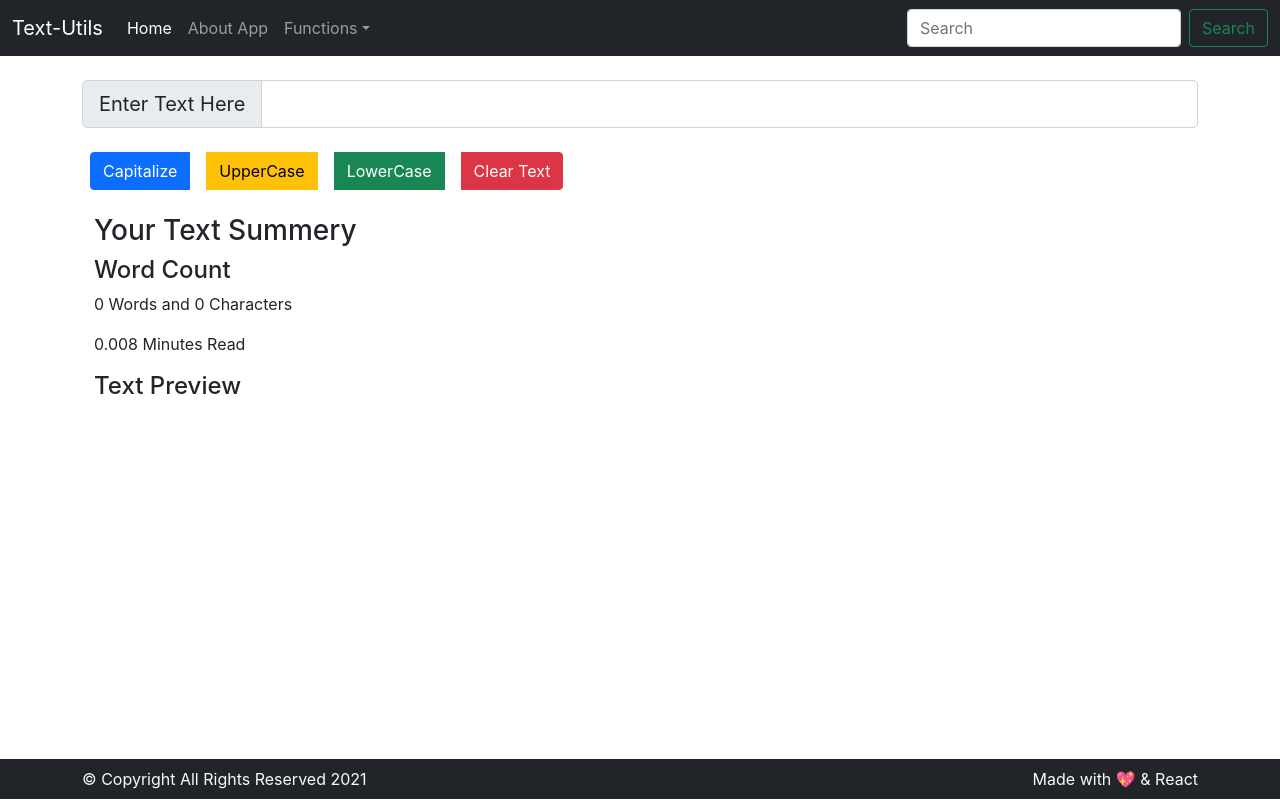
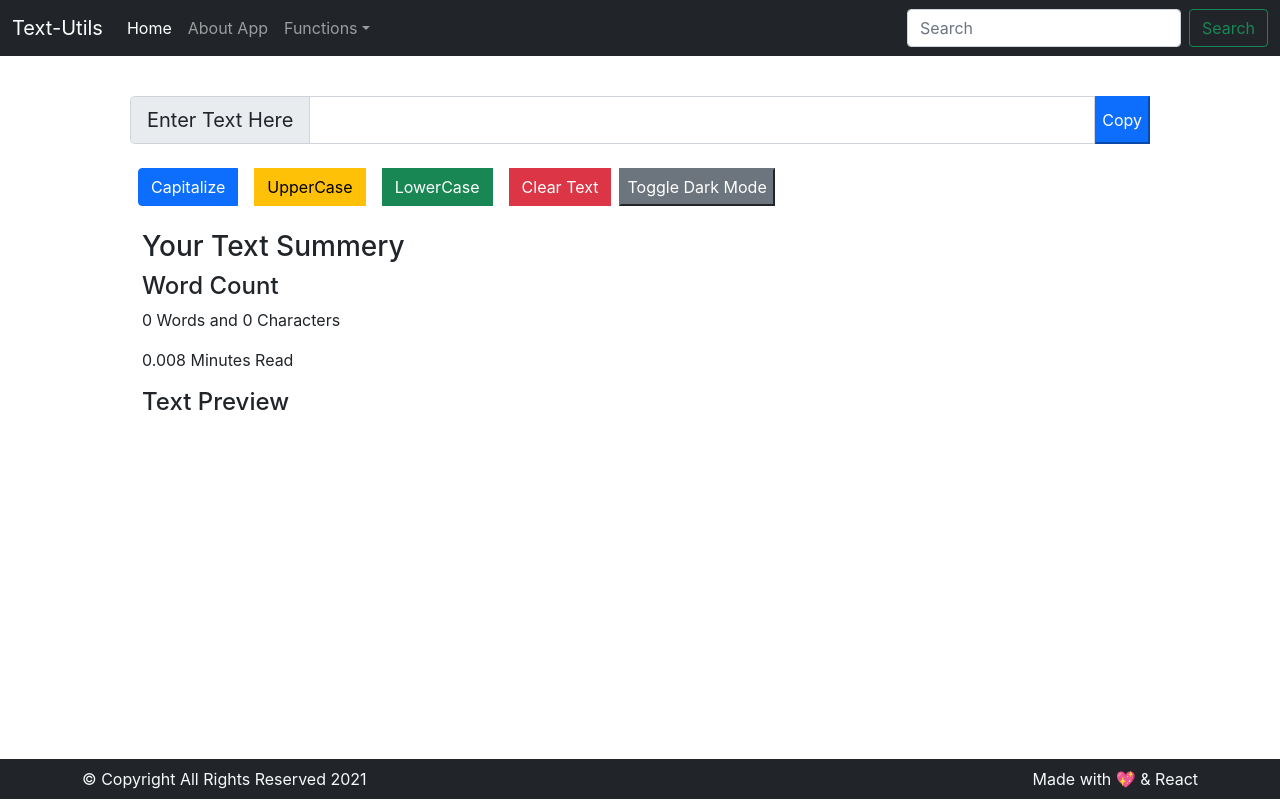
Before and after one commit to prathamesh-dukare/Text-Utils, a React (Create React App) app: page / in a window 1280 px wide. Built offline with nearby package versions, Linux system fonts and the light colour scheme.

Commit message:
Added Dark Mod

```diff
--- a/src/components/Input.js
+++ b/src/components/Input.js
@@ -3,8 +3,8 @@ import { useState } from 'react'
 
 export default function Input(props) {
     const [currentTextValue, newText] = useState("")
-    const onchangeMethod = (event)=>{
-        let newValue  = event.target.value;
+    const onchangeMethod = (event) => {
+        let newValue = event.target.value;
         newText(newValue)
     }
     const capHandler = () => {
@@ -19,29 +19,57 @@ export default function Input(props) {
         let capitalizedText = currentTextValue.toLowerCase()
         newText(capitalizedText)
     }
-    const clearTextHandler = () =>{
+    const clearTextHandler = () => {
         newText("")
     }
+    // darkMOde functions
+    const [lightOrDark, setlightOrDark] = useState("Dark")
+    const [currentStyle, setcurrentStyle] = useState({})
+    const darkModeHandler = () => {
+        if (lightOrDark === "Dark") {
+            let styleObj = {
+                color: "white",
+                backgroundColor: "black"
+            }
+            setcurrentStyle(styleObj)
+            setlightOrDark("Light")
+        }
+        else if (lightOrDark === "Light") {
+            setcurrentStyle({})
+            setlightOrDark("Dark")
+        }
+    }
+    // copyText Functions
+    const copyTextHandler = () =>{
+        let text = document.getElementById("input-text")
+        text.select()
+        navigator.clipboard.writeText(text.value)
+    }
     return (
-        <>
+        <div className = "main-div py-3 px-5" style={currentStyle}>
             <div className="input-group input-group-lg my-4">
                 <span className="input-group-text" id="inputGroup-sizing-lg">{props.textValue}</span>
-            <input type="text" value = {currentTextValue} onChange ={onchangeMethod} itemID="disabledTextInput" className="form-control disabled" aria-label="Sizing example input" aria-describedby="inputGroup-sizing-lg" />
+
+                <input type="text" value={currentTextValue} onChange={onchangeMethod} itemID="disabledTextInput" className="form-control disabled" aria-label="Sizing example input" aria-describedby="inputGroup-sizing-lg" id ="input-text"/>
+                <button className="nav-item btn-primary" onClick={copyTextHandler}>Copy</button>
             </div>
             <div class="btn-group" role="group" aria-label="Basic mixed styles example">
-            <button type="button" class="btn btn-primary mx-2" onClick = {capHandler}>Capitalize</button>
-            <button type="button" class="btn btn-warning mx-2" onClick = {upperHandler}>UpperCase</button>
-            <button type="button" class="btn btn-success mx-2" onClick = {lowerHandler}>LowerCase</button>
-            <button type="button" class="btn btn-danger mx-2" onClick = {clearTextHandler}>Clear Text</button>
+                <button type="button" class="btn btn-primary mx-2" onClick={capHandler}>Capitalize</button>
+                <button type="button" class="btn btn-warning mx-2" onClick={upperHandler}>UpperCase</button>
+                <button type="button" class="btn btn-success mx-2" onClick={lowerHandler}>LowerCase</button>
+                <button type="button" class="btn btn-danger mx-2" onClick={clearTextHandler}>Clear Text</button>
+                <br />
+                <button className="nav-item btn-secondary" onClick={darkModeHandler}>Toggle {lightOrDark} Mode</button>
             </div>
+
             <div className="container my-4">
                 <h3>Your Text Summery</h3>
                 <h4>Word Count</h4>
-            <p>{currentTextValue.split(" ").length-1} Words and {currentTextValue.length} Characters</p>
+                <p>{currentTextValue.split(" ").length - 1} Words and {currentTextValue.length} Characters</p>
                 <p>{0.008 * currentTextValue.split(" ").length.toFixed("2")} Minutes Read</p>
                 <h4>Text Preview</h4>
                 <p>{currentTextValue}</p>
             </div>
-        </>
+        </div>
     )
 }
--- a/src/components/Navbar.js
+++ b/src/components/Navbar.js
@@ -1,4 +1,4 @@
-import React from 'react'
+import React , {useState} from 'react'
 import PropTypes from 'prop-types'
 
 
@@ -31,8 +31,8 @@ export default function Navbar(props) {
                         </li>
                     </ul>
                     <form className="d-flex">
-                        <input className="form-control me-2" type="search" placeholder="Search" aria-label="Search"/>
-                        <button class ="btn btn-outline-success">Search</button>
+                        <input className="form-control me-2" type="search" placeholder="Search" aria-label="Search" />
+                        <button class="btn btn-outline-success">Search</button>
                     </form>
                 </div>
             </div>
```
Lines whose indentation alone changed are shown as unchanged.
